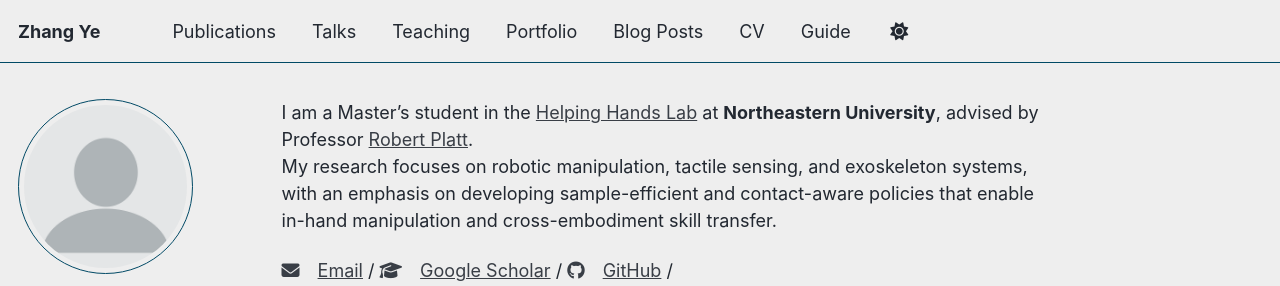
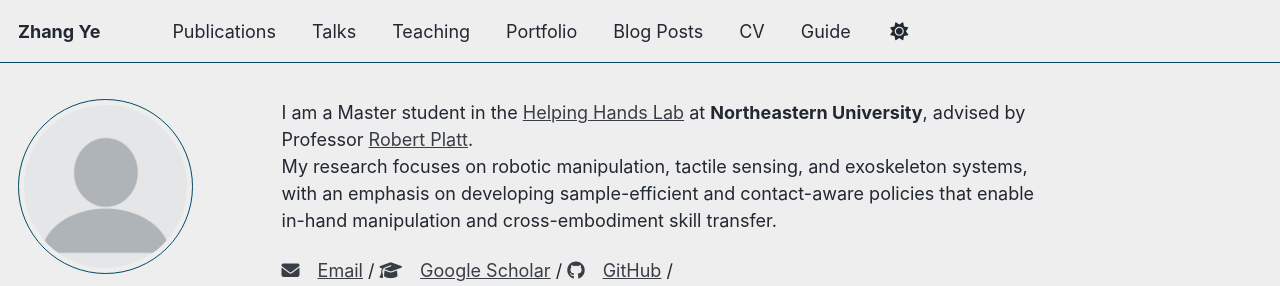
Before and after one commit to evenjohnyz/evenjohnyz.github.io, a Jekyll site: the page built from _pages/about.md, in a window 1280 px wide. Shown: the top 286 px of the page. Built offline with Jekyll 4.4.1, drawn with Linux system fonts in a browser that asks for light colours; some web fonts are replaced; a script that is not in the unit is left out.

```diff
--- a/_pages/about.md
+++ b/_pages/about.md
@@ -7,7 +7,7 @@ redirect_from:
   - /about.html
 ---
 
-I am a Master's student in the [Helping Hands Lab](https://www2.ccs.neu.edu/research/helpinghands/) at **Northeastern University**, advised by Professor [Robert Platt](https://www2.ccs.neu.edu/research/helpinghands/people/).
+I am a Master student in the [Helping Hands Lab](https://www2.ccs.neu.edu/research/helpinghands/) at **Northeastern University**, advised by Professor [Robert Platt](https://www2.ccs.neu.edu/research/helpinghands/people/).
 My research focuses on robotic manipulation, tactile sensing, and exoskeleton systems, with an emphasis on developing sample-efficient and contact-aware policies that enable in-hand manipulation and cross-embodiment skill transfer.
 
 <p class="contact-links">
```
